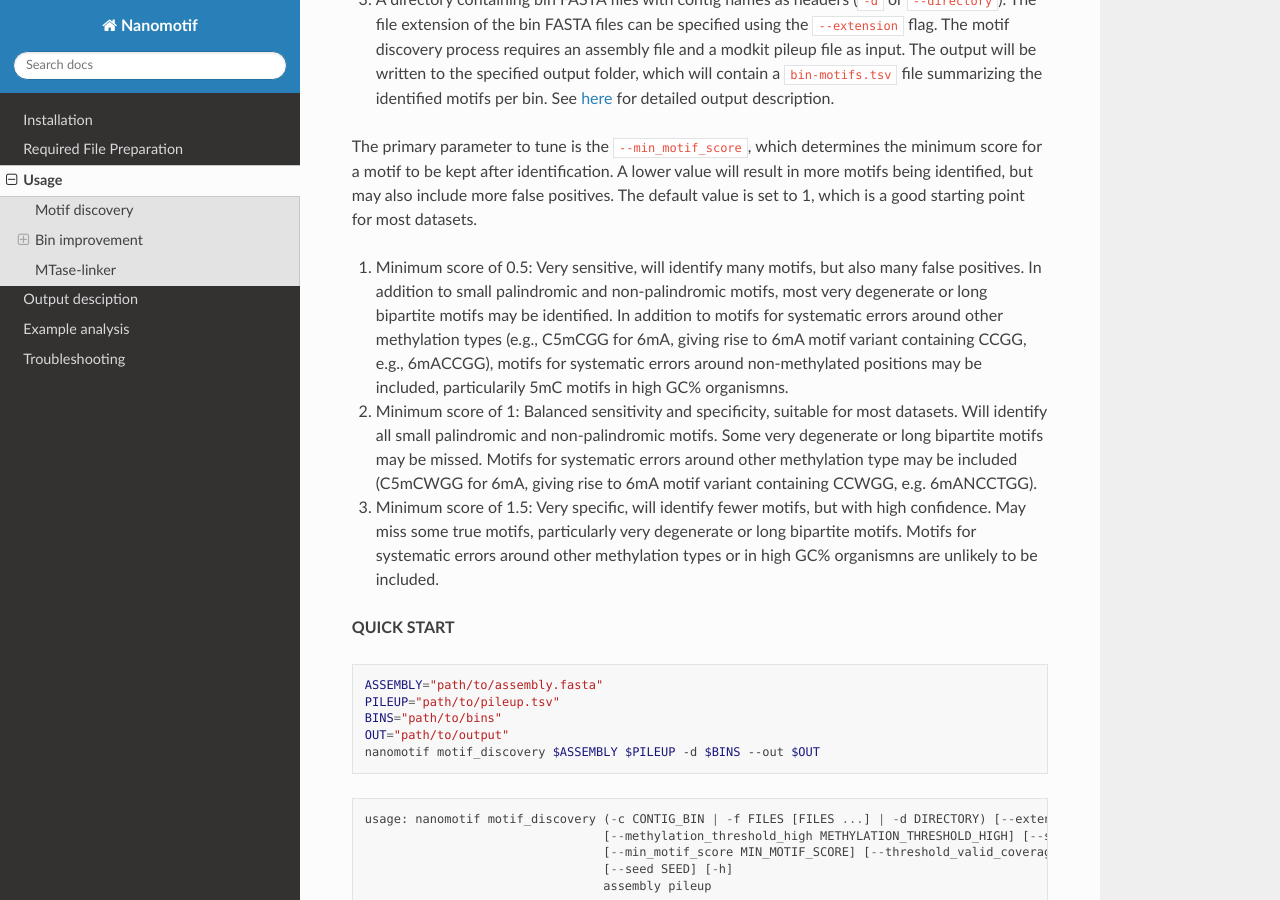
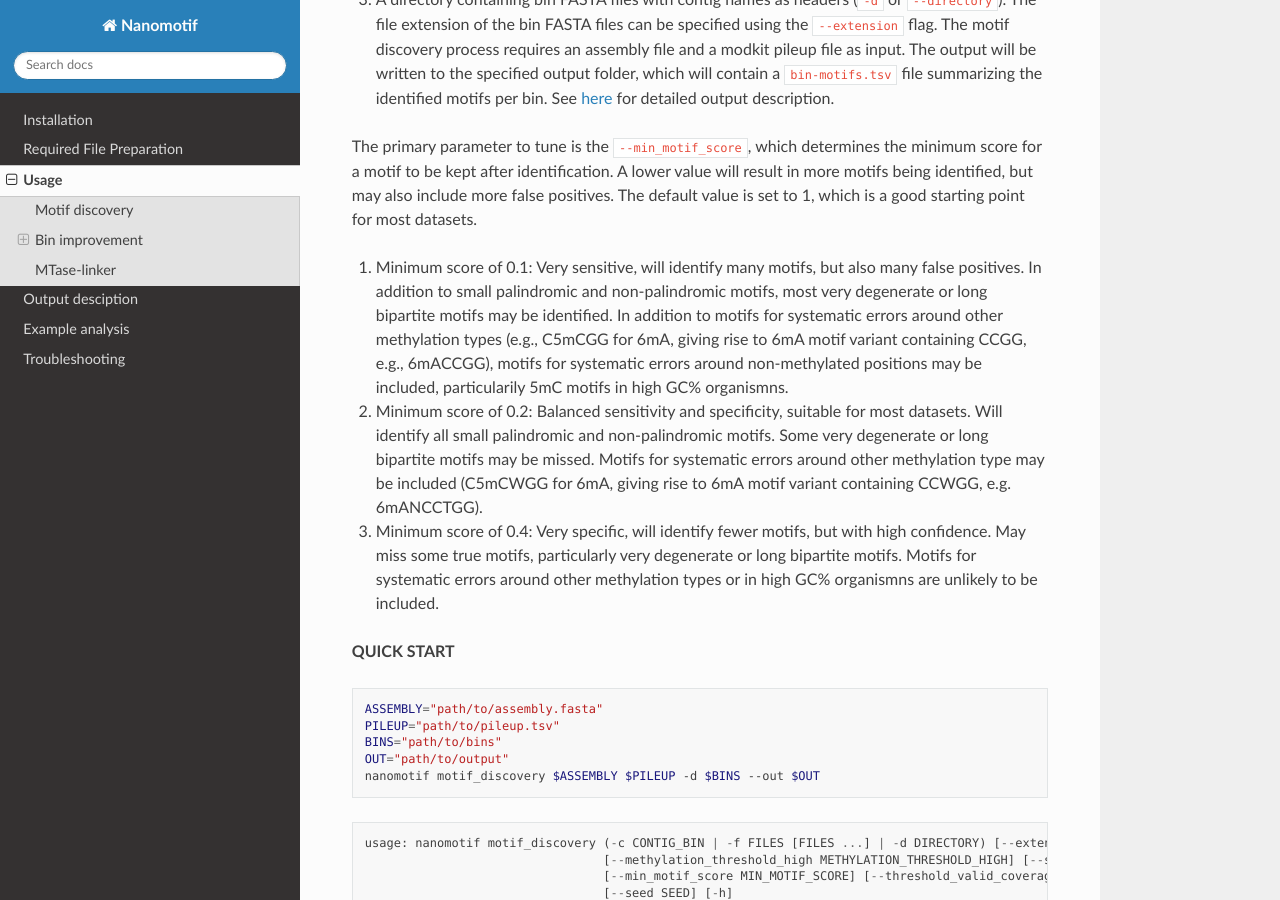
Before and after one commit to MicrobialDarkMatter/nanomotif, a Sphinx documentation site: the page built from docs/source/usage.md, in a window 1280 px wide and 900 px high, scrolled down 375 px. Built offline with Sphinx 7.4.7 and the Read the Docs theme 3.1.0, drawn with Linux system fonts in a browser that asks for light colours.

Commit message:
Update score threshold recommendations

```diff
--- a/docs/source/usage.md
+++ b/docs/source/usage.md
@@ -11,9 +11,9 @@ The motif discovery process identifies motifs at bin levels. The command require
 The motif discovery process requires an assembly file and a modkit pileup file as input. The output will be written to the specified output folder, which will contain a `bin-motifs.tsv` file summarizing the identified motifs per bin. See [here](https://nanomotif.readthedocs.io/en/latest/output.html#motifs-tsv) for detailed output description.
 
 The primary parameter to tune is the `--min_motif_score`, which determines the minimum score for a motif to be kept after identification. A lower value will result in more motifs being identified, but may also include more false positives. The default value is set to 1, which is a good starting point for most datasets.
-1) Minimum score of 0.5: Very sensitive, will identify many motifs, but also many false positives. In addition to small palindromic and non-palindromic motifs, most very degenerate or long bipartite motifs may be identified. In addition to motifs for systematic errors around other methylation types (e.g., C5mCGG for 6mA, giving rise to 6mA motif variant containing CCGG, e.g., 6mACCGG), motifs for systematic errors around non-methylated positions may be included, particularily 5mC motifs in high GC% organismns.
-2) Minimum score of 1: Balanced sensitivity and specificity, suitable for most datasets. Will identify all small palindromic and non-palindromic motifs. Some very degenerate or long bipartite motifs may be missed. Motifs for systematic errors around other methylation type may be included (C5mCWGG for 6mA, giving rise to 6mA motif variant containing CCWGG, e.g. 6mANCCTGG).
-3) Minimum score of 1.5: Very specific, will identify fewer motifs, but with high confidence. May miss some true motifs, particularly very degenerate or long bipartite motifs. Motifs for systematic errors around other methylation types or in high GC% organismns are unlikely to be included.
+1) Minimum score of 0.1: Very sensitive, will identify many motifs, but also many false positives. In addition to small palindromic and non-palindromic motifs, most very degenerate or long bipartite motifs may be identified. In addition to motifs for systematic errors around other methylation types (e.g., C5mCGG for 6mA, giving rise to 6mA motif variant containing CCGG, e.g., 6mACCGG), motifs for systematic errors around non-methylated positions may be included, particularily 5mC motifs in high GC% organismns.
+2) Minimum score of 0.2: Balanced sensitivity and specificity, suitable for most datasets. Will identify all small palindromic and non-palindromic motifs. Some very degenerate or long bipartite motifs may be missed. Motifs for systematic errors around other methylation type may be included (C5mCWGG for 6mA, giving rise to 6mA motif variant containing CCWGG, e.g. 6mANCCTGG).
+3) Minimum score of 0.4: Very specific, will identify fewer motifs, but with high confidence. May miss some true motifs, particularly very degenerate or long bipartite motifs. Motifs for systematic errors around other methylation types or in high GC% organismns are unlikely to be included.
 
 
 **QUICK START**
```
